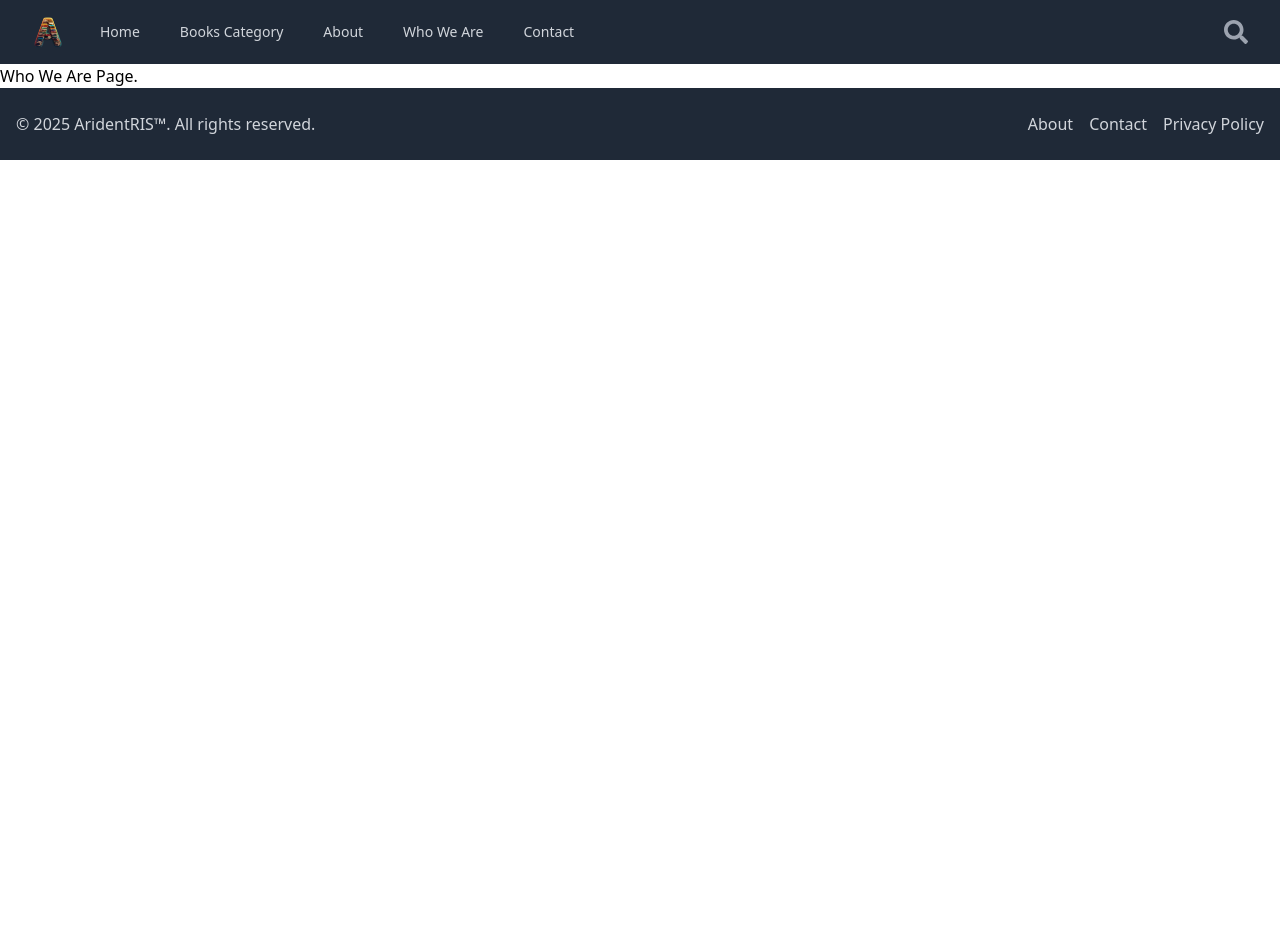
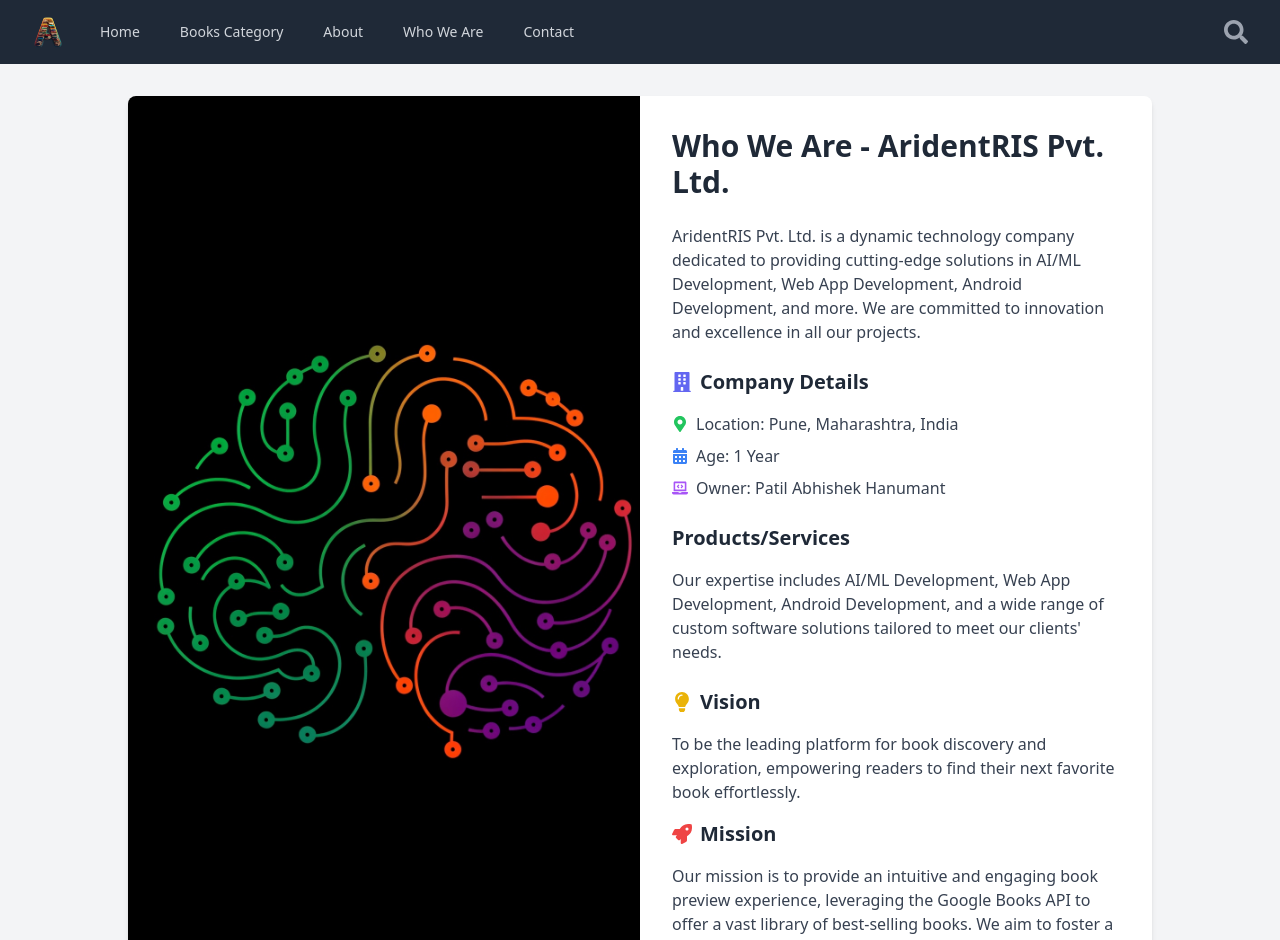
Before and after one commit to TheCoderAbhishek/book-preview-app, a React (Vite) app: page /who-we-are in a window 1280 px wide. Shown: the top 940 px of the page. Before the commit the page ends 800 px from the top, so only its background shows below. Built offline with nearby package versions, Linux system fonts and the light colour scheme.

Commit message:
feat: Add WhoWeAre component with vision, mission, and Tailwind styling

```diff
--- a/src/components/WhoWeAre.tsx
+++ b/src/components/WhoWeAre.tsx
@@ -1,7 +1,116 @@
 import React from "react";
+import { motion } from "framer-motion";
+import {
+  FaBuilding,
+  FaMapMarkerAlt,
+  FaCalendarAlt,
+  FaLaptopCode,
+  FaLightbulb,
+  FaRocket,
+} from "react-icons/fa";
 
 const WhoWeAre: React.FC = () => {
-  return <h1>Who We Are Page.</h1>;
+  const containerVariants = {
+    hidden: { opacity: 0 },
+    visible: { opacity: 1, transition: { duration: 0.5 } },
+  };
+
+  const itemVariants = {
+    hidden: { opacity: 0, y: 20 },
+    visible: { opacity: 1, y: 0, transition: { duration: 0.5 } },
+  };
+
+  return (
+    <motion.div
+      variants={containerVariants}
+      initial="hidden"
+      animate="visible"
+      className="bg-gray-100 min-h-screen py-8"
+    >
+      <div className="container mx-auto max-w-5xl bg-white rounded-lg shadow-md overflow-hidden">
+        <div className="flex flex-col md:flex-row">
+          {/* Image/Illustration Side */}
+          <div className="md:w-1/2">
+            <motion.img
+              src="/who-we-are.jpg"
+              alt="Who We Are - AridentRIS Pvt. Ltd."
+              className="w-full h-full object-cover"
+              variants={itemVariants}
+            />
+          </div>
+
+          {/* Text Content Side */}
+          <div className="md:w-1/2 p-8">
+            <motion.h2
+              className="text-3xl font-semibold mb-6 text-gray-800"
+              variants={itemVariants}
+            >
+              Who We Are - AridentRIS Pvt. Ltd.
+            </motion.h2>
+
+            <motion.p className="text-gray-700 mb-6" variants={itemVariants}>
+              AridentRIS Pvt. Ltd. is a dynamic technology company dedicated to
+              providing cutting-edge solutions in AI/ML Development, Web App
+              Development, Android Development, and more. We are committed to
+              innovation and excellence in all our projects.
+            </motion.p>
+
+            <motion.div variants={itemVariants} className="mb-6">
+              <h3 className="text-xl font-semibold mb-4 text-gray-800 flex items-center">
+                <FaBuilding className="mr-2 text-indigo-500" /> Company Details
+              </h3>
+              <ul className="list-none text-gray-700">
+                <li className="flex items-center mb-2">
+                  <FaMapMarkerAlt className="mr-2 text-green-500" /> Location:
+                  Pune, Maharashtra, India
+                </li>
+                <li className="flex items-center mb-2">
+                  <FaCalendarAlt className="mr-2 text-blue-500" /> Age: 1 Year
+                </li>
+                <li className="flex items-center">
+                  <FaLaptopCode className="mr-2 text-purple-500" /> Owner: Patil
+                  Abhishek Hanumant
+                </li>
+              </ul>
+            </motion.div>
+
+            <motion.div variants={itemVariants} className="mb-6">
+              <h3 className="text-xl font-semibold mb-4 text-gray-800">
+                Products/Services
+              </h3>
+              <p className="text-gray-700">
+                Our expertise includes AI/ML Development, Web App Development,
+                Android Development, and a wide range of custom software
+                solutions tailored to meet our clients' needs.
+              </p>
+            </motion.div>
+
+            <motion.div variants={itemVariants}>
+              <h3 className="text-xl font-semibold mb-4 text-gray-800 flex items-center">
+                <FaLightbulb className="mr-2 text-yellow-500" /> Vision
+              </h3>
+              <p className="text-gray-700 mb-4">
+                To be the leading platform for book discovery and exploration,
+                empowering readers to find their next favorite book
+                effortlessly.
+              </p>
+
+              <h3 className="text-xl font-semibold mb-4 text-gray-800 flex items-center">
+                <FaRocket className="mr-2 text-red-500" /> Mission
+              </h3>
+              <p className="text-gray-700">
+                Our mission is to provide an intuitive and engaging book preview
+                experience, leveraging the Google Books API to offer a vast
+                library of best-selling books. We aim to foster a love for
+                reading by making book discovery accessible and enjoyable for
+                everyone.
+              </p>
+            </motion.div>
+          </div>
+        </div>
+      </div>
+    </motion.div>
+  );
 };
 
 export default WhoWeAre;
```
Also changed, not shown: public/who-we-are.jpg (added).
